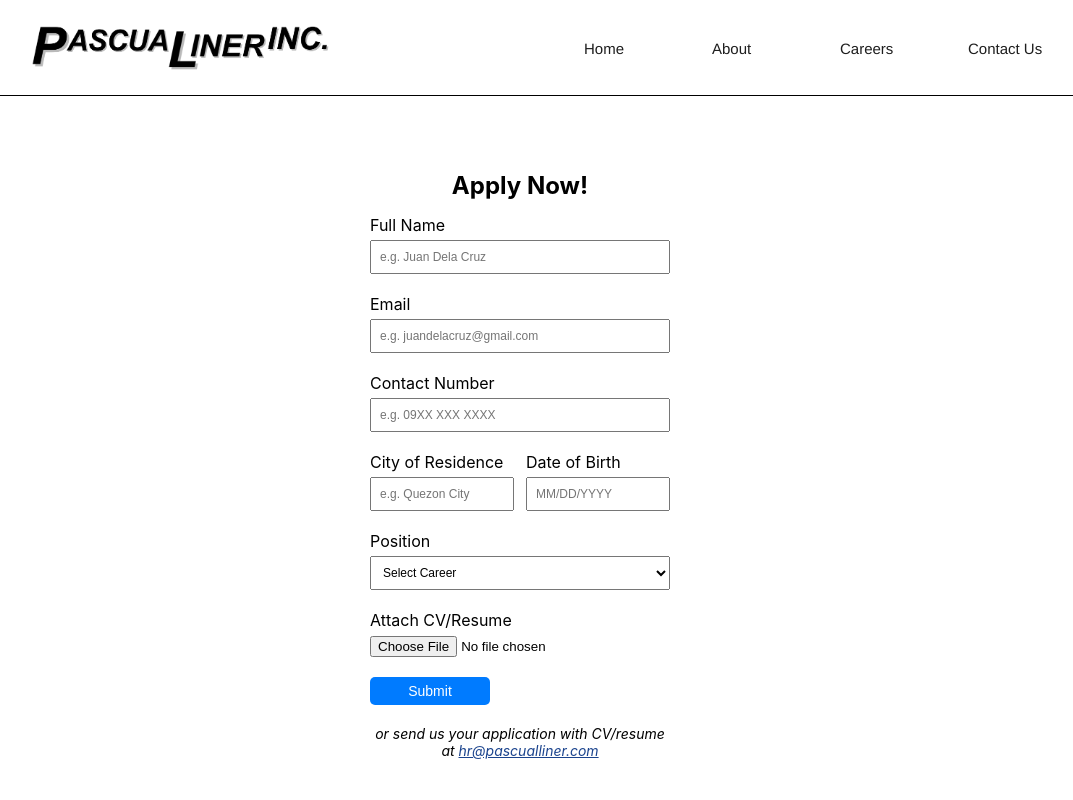
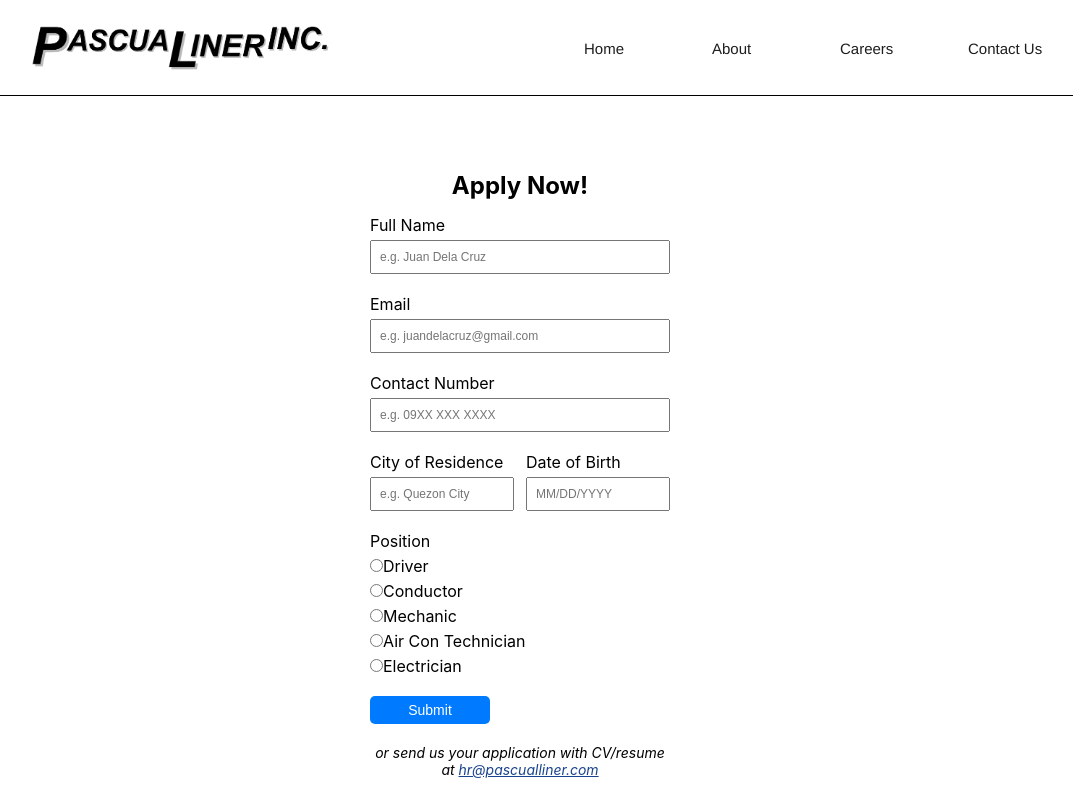
Before and after one commit to kaitiepiee/pli-app, a React (Create React App) app: page /Careers in a window 1280 px wide. Shown: the top 800 px of the page, without its empty margins (120-1193 px from the left). Built offline with nearby package versions, Linux system fonts and the light colour scheme.

Commit message:
apply form updates

```diff
--- a/src/pages/Careers.js
+++ b/src/pages/Careers.js
@@ -2,7 +2,6 @@ import './css/Careers.css';
 import Header from './Header.js';
 import Footer from './Footer.js';
 import { Helmet } from 'react-helmet';
-import React, { useState } from 'react';
 
 
 
@@ -10,68 +9,93 @@ const TITLE = 'Careers | Pascual Liner Inc.';
 
 function Careers() {
 
-  const [dob, setDob] = useState('');
-
-  const handleInputChange = (e) => {
-    setDob(e.target.value);
-  };
   return (
     <div className="Career">
       <Header />
       <Helmet>
         <title>{ TITLE }</title>
       </Helmet>
+      <form action=   "https://docs.google.com/forms/d/e/1FAIpQLScY75BNcBJ51kH-wmV-kEcn9JI8Ak5kn3rbgvEUw-ePTB2Hgw/formResponse">
       <div className="apply-form">
         <div className='title'>
           <h2>Apply Now!</h2>
         </div>
         <div className="form-field">
-        <label htmlFor="fullName">Full Name</label>
-        <input type="text" id="fullName" placeholder="e.g. Juan Dela Cruz" />
+          <label htmlFor="fentry.832577582">Full Name</label>
+          <input type="text" name="entry.832577582" placeholder="e.g. Juan Dela Cruz" />
         </div>
         <div className="form-field">
-        <label htmlFor="email">Email</label>
-        <input type="email" id="email" placeholder="e.g. juandelacruz@gmail.com" />
+          <label htmlFor="entry.1242769675">Email</label>
+          <input type="email" name="entry.1242769675" placeholder="e.g. juandelacruz@gmail.com" />
         </div>
         <div className="form-field">
-        <label htmlFor="contactNumber">Contact Number</label>
-        <input type="text" id="contactNumber" placeholder="e.g. 09XX XXX XXXX" />
+          <label htmlFor="entry.1048203182">Contact Number</label>
+          <input type="text" name="entry.1048203182" placeholder="e.g. 09XX XXX XXXX" />
         </div>
         <div className="form-row special-row">
           <div className="form-field">
-          <label htmlFor="city">City of Residence</label>
-          <input type="text" id="city" placeholder="e.g. Quezon City" />
+            <label htmlFor="entry.1032228108">City of Residence</label>
+            <input type="text" id="entry.1032228108" placeholder="e.g. Quezon City" />
           </div>
           <div className="form-field">
-          <label htmlFor="dob">Date of Birth</label>
+            <label htmlFor="entry.1611279219">Date of Birth</label>
             <input
               type="text"
-            id="dob"
+              id="entry.1611279219"
               placeholder="MM/DD/YYYY"
-            maxLength="10"
-            onChange={handleInputChange}
             />
           </div>
         </div>
+        <div className="form-field">
+        <label htmlFor="entry.1024754805">Position</label>
+        <div>
+          <label>
+            <input type="radio" id="driver" name="entry.1024754805" value="Driver" />
+            Driver
+          </label>
+        </div>
+        <div>
+          <label>
+            <input type="radio" id="conductor" name="entry.1024754805" value="Conductor" />
+            Conductor
+          </label>
+        </div>
+        <div>
+          <label>
+            <input type="radio" id="mechanic" name="entry.1024754805" value="Mechanic" />
+            Mechanic
+          </label>
+        </div>
+        <div>
+          <label>
+            <input type="radio" id="airConTechnician" name="entry.1024754805" value="Air Con Technician" />
+            Air Con Technician
+          </label>
+        </div>
+        <div>
+          <label>
+            <input type="radio" id="electrician" name="entry.1024754805" value="Electrician" />
+            Electrician
+          </label>
+        </div>
 
-      <div className="form-field">
-        <label htmlFor="position">Position</label>
-        <select id="position">
-        <option value="" disabled selected>Select Career</option>
+
+            {/* <option value="" disabled selected>Select Career</option>
             <option value="1">Driver</option>
             <option value="2">Conductor</option>
             <option value="3">Mechanic</option>
             <option value="4">Air Con Technician</option>
-          <option value="4">Electrician</option>
-        </select>
+            <option value="4">Electrician</option> */}
+
         </div>
-      <div className="form-field">
+        {/*<div className="form-field">
       <label htmlFor="resume">Attach CV/Resume</label>
-        <input type="file" id="resume" />
-      </div>
+      <input type="file" name="resume" />
+    </div> */}
         <button type="submit">Submit</button>
         <p className="contact-info">or send us your application with CV/resume at <a href="mailto:hr@pascualliner.com" style={{ color: '#1A438D', textDecoration: 'underline' }}>hr@pascualliner.com</a></p>
       </div>
+      </form>
       <Footer />
     </div>
   );
```
Lines whose indentation alone changed are shown as unchanged.
